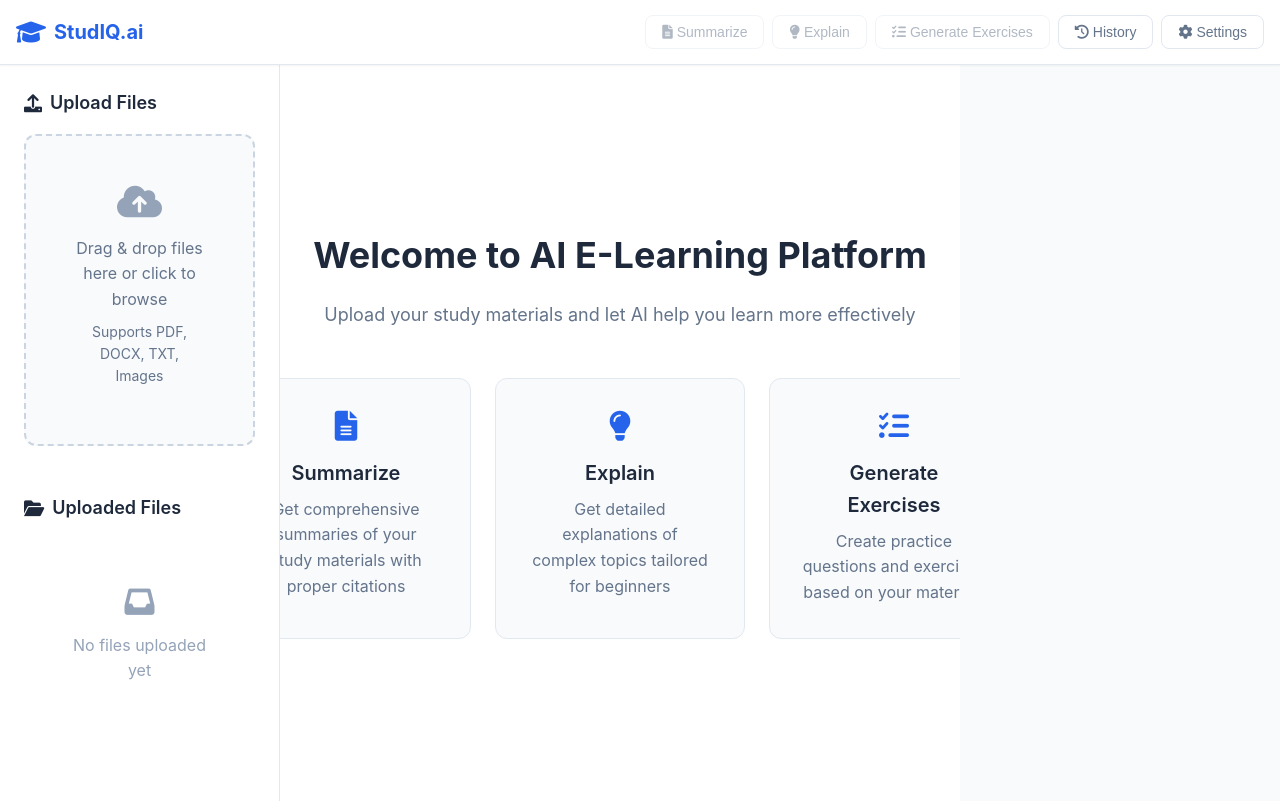
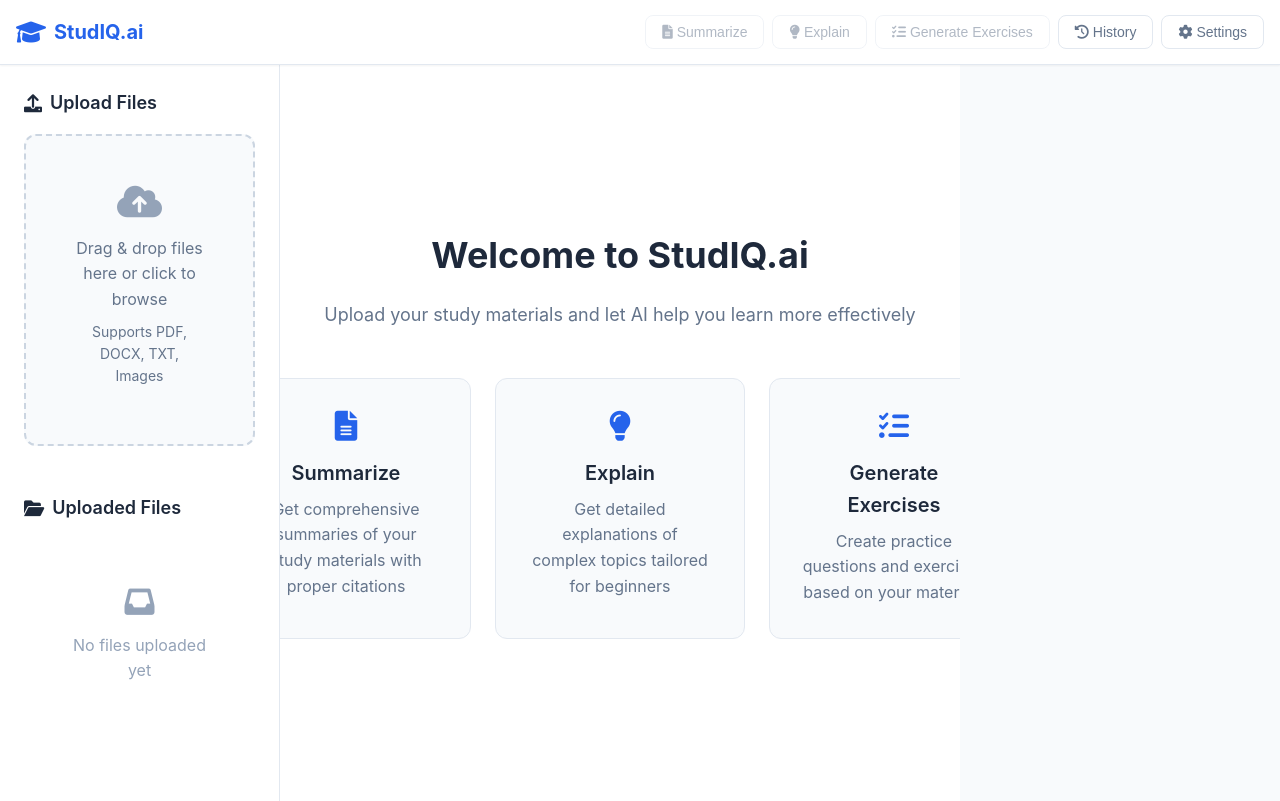
Before and after one commit to lthalex915/ai-learning-platform, a plain HTML site: page index.html in a window 1280 px wide. Shown: the top 801 px of the page. Drawn offline with nearby package versions, Linux system fonts and the light colour scheme.

Commit message:
Update index.html

```diff
--- a/index.html
+++ b/index.html
@@ -90,7 +90,7 @@
         <!-- Welcome Screen -->
         <div class="welcome-screen" id="welcomeScreen">
           <div class="welcome-content">
-            <h1>Welcome to AI E-Learning Platform</h1>
+            <h1>Welcome to StudIQ.ai</h1>
             <p>
               Upload your study materials and let AI help you learn more
               effectively
```
